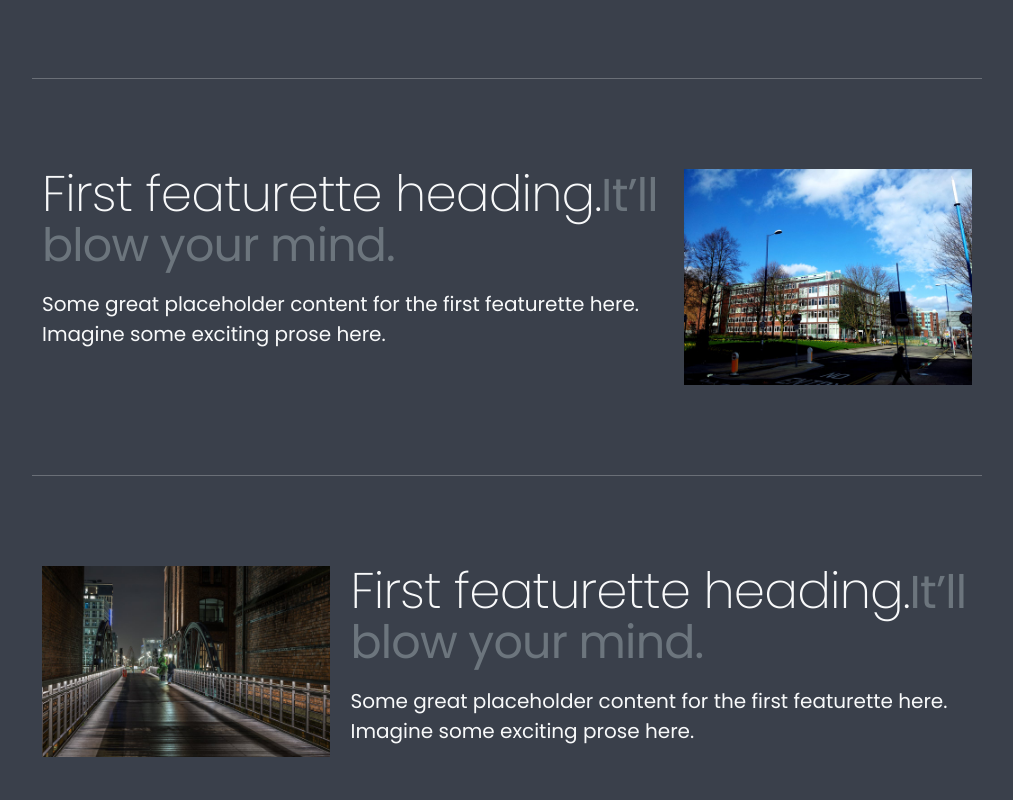
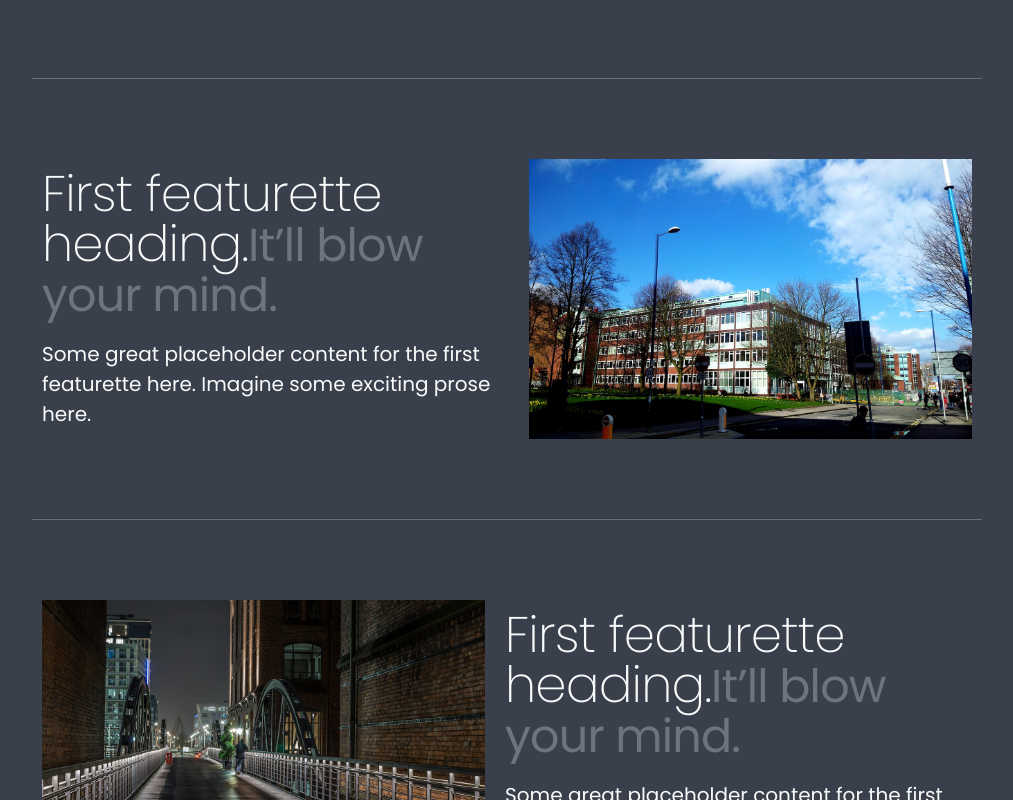
Before and after one commit to lostmart/university-front-react, a React (Vite) app: page / in a window 1280 px wide. Shown: the part 600-1400 px from the top of the page, without its empty margins (133-1146 px from the left). Built offline with nearby package versions, Linux system fonts and the light colour scheme.

Commit message:
new columns

```diff
--- a/src/pages/HomePage.jsx
+++ b/src/pages/HomePage.jsx
@@ -1,23 +1,14 @@
 import HorizontalSeparator from "../components/atoms/HorizontalSeparator"
 import TitleComp from "../components/atoms/TitleComp"
 import SwipperCarrousel from "../components/ui/SwipperCarrousel"
+
+import styles from "./HomePage.module.scss"
 
 import grandImg from "../assets/img/grand.jpg"
 import grandImg2 from "../assets/img/grand-02.jpg"
 import grandImg3 from "../assets/img/grand-03.jpg"
 
 const Home = () => {
-	const titleStyle = {
-		fontSize: "50px",
-		letterSpacing: "-0.05rem",
-		lineHeight: "1",
-		fontWeight: "200",
-	}
-	const titleMuted = {
-		color: "#6c757d",
-		fontSize: "46px",
-		fontWeight: "400",
-	}
 	const paragraphStyle = {
 		fontSize: "1.25rem",
 		lineHeight: 1.5,
@@ -32,30 +23,30 @@ const Home = () => {
 			/>
 			<SwipperCarrousel />
 			<HorizontalSeparator />
-			<section style={{ display: "flex" }}>
+			<section className={styles.homeSection}>
 				<article style={{ padding: "10px" }}>
-					<h2 style={titleStyle}>
+					<h2 className={styles.titleStyle}>
 						First featurette heading.
-						<span style={titleMuted}>It’ll blow your mind.</span>
+						<span className={styles.titleMuted}>It’ll blow your mind.</span>
 					</h2>
 					<p style={paragraphStyle}>
 						Some great placeholder content for the first featurette here.
 						Imagine some exciting prose here.
 					</p>
 				</article>
-				<figure style={{ padding: "10px", width: "50%" }}>
+				<figure>
 					<img src={grandImg} alt="" />
 				</figure>
 			</section>
 			<HorizontalSeparator />
-			<section style={{ display: "flex" }}>
-				<figure style={{ padding: "10px", width: "50%" }}>
+			<section className={styles.homeSection}>
+				<figure>
 					<img src={grandImg2} alt="" />
 				</figure>
 				<article style={{ padding: "10px" }}>
-					<h2 style={titleStyle}>
+					<h2 className={styles.titleStyle}>
 						First featurette heading.
-						<span style={titleMuted}>It’ll blow your mind.</span>
+						<span className={styles.titleMuted}>It’ll blow your mind.</span>
 					</h2>
 					<p style={paragraphStyle}>
 						Some great placeholder content for the first featurette here.
@@ -64,18 +55,18 @@ const Home = () => {
 				</article>
 			</section>
 			<HorizontalSeparator />
-			<section style={{ display: "flex" }}>
+			<section className={styles.homeSection}>
 				<article style={{ padding: "10px" }}>
-					<h2 style={titleStyle}>
+					<h2 className={styles.titleStyle}>
 						First featurette heading.
-						<span style={titleMuted}>It’ll blow your mind.</span>
+						<span className={styles.titleMuted}>It’ll blow your mind.</span>
 					</h2>
 					<p style={paragraphStyle}>
 						Some great placeholder content for the first featurette here.
 						Imagine some exciting prose here.
 					</p>
 				</article>
-				<figure style={{ padding: "10px", width: "50%" }}>
+				<figure>
 					<img src={grandImg3} alt="" />
 				</figure>
 			</section>
--- /dev/null
+++ b/src/pages/HomePage.module.scss
@@ -0,0 +1,35 @@
+.homeSection {
+	display: flex;
+	flex-direction: column;
+
+	.titleStyle {
+		font-size: 50px;
+		letter-spacing: -0.05rem;
+		line-height: 1;
+		font-weight: 200;
+
+		.titleMuted {
+			color: #6c757d;
+			font-size: 46px;
+			font-weight: 400;
+		}
+	}
+
+	figure {
+		width: 100%;
+		padding: 10px;
+		max-height: 200px;
+		overflow: hidden;
+		display: flex;
+		align-items: center;
+		justify-content: center;
+	}
+
+	@media only screen and (min-width: 600px) {
+		flex-direction: row;
+
+		figure {
+			max-height: 280px;
+		}
+	}
+}
```
